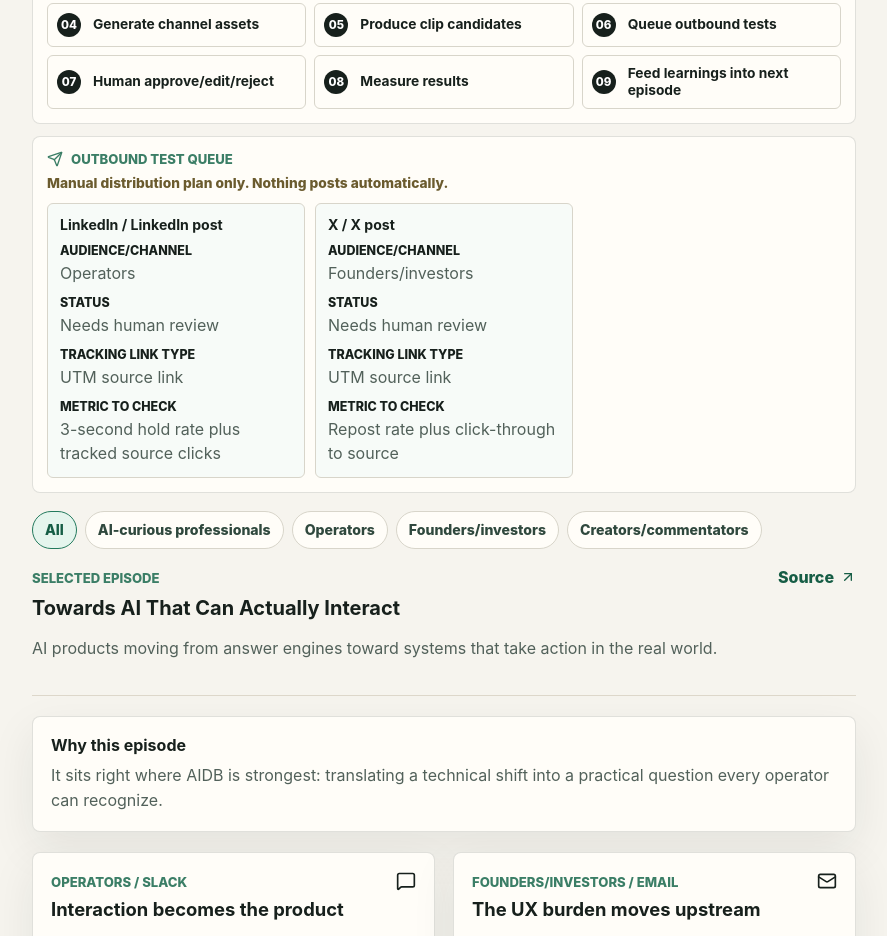
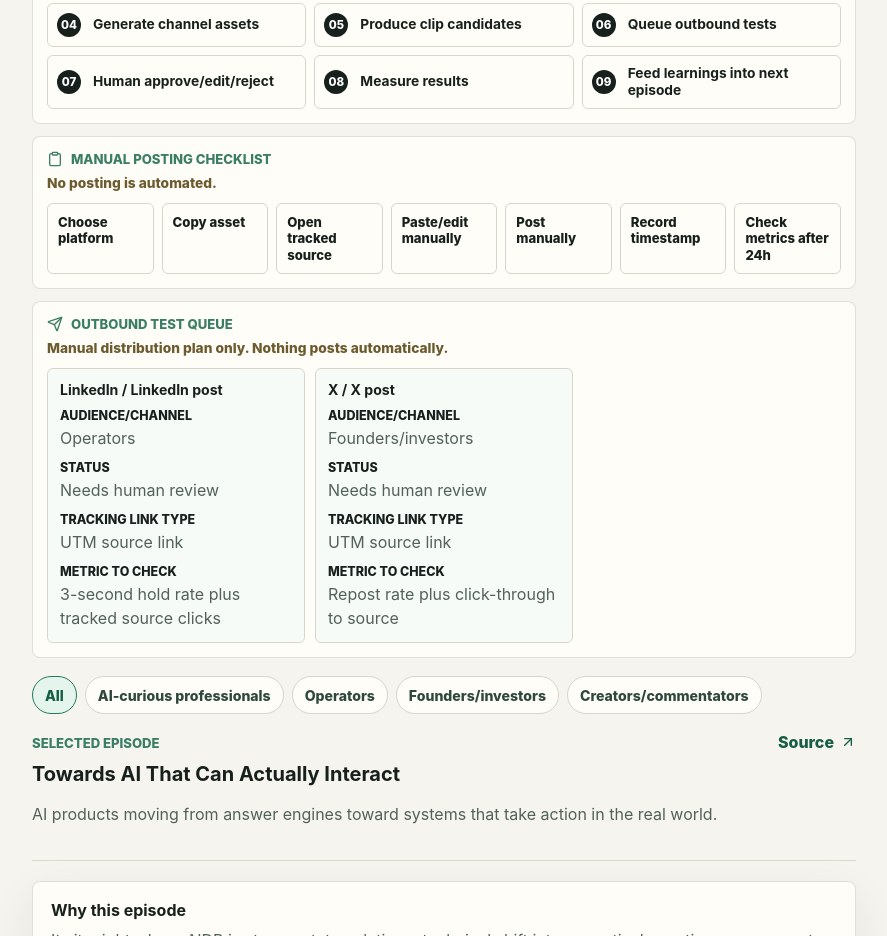
Before and after one commit to tedfarino/aidb-shareability-lab, a React (Vite) app: page / in a window 1280 px wide. Shown: the part 1960-2896 px from the top of the page, without its empty margins (360-1247 px from the left). Built offline with nearby package versions, Linux system fonts and the light colour scheme.

Commit message:
Add manual posting checklist

```diff
--- a/src/main.tsx
+++ b/src/main.tsx
@@ -122,6 +122,15 @@
     "Human approve/edit/reject",
     "Measure results",
     "Feed learnings into next episode",
+  ];
+  const manualPostingChecklist = [
+    "Choose platform",
+    "Copy asset",
+    "Open tracked source",
+    "Paste/edit manually",
+    "Post manually",
+    "Record timestamp",
+    "Check metrics after 24h",
   ];
   const topMoment = useMemo(
     () =>
@@ -295,6 +304,19 @@
                 </div>
               ))}
             </div>
+          </section>
+
+          <section className="manual-checklist" aria-label="Manual posting checklist">
+            <div className="panel-header">
+              <Clipboard size={16} aria-hidden="true" />
+              Manual Posting Checklist
+            </div>
+            <p className="review-note">No posting is automated.</p>
+            <ol className="checklist-steps">
+              {manualPostingChecklist.map((step) => (
+                <li key={step}>{step}</li>
+              ))}
+            </ol>
           </section>
 
           <section className="outbound-queue" aria-label="Outbound test queue">
--- a/src/styles.css
+++ b/src/styles.css
@@ -89,6 +89,7 @@
 .intake-contract,
 .data-sources,
 .processing-runbook,
+.manual-checklist,
 .outbound-queue,
 .moment-card,
 .package-copy,
@@ -466,6 +467,33 @@
   line-height: 1.25;
 }
 
+.manual-checklist {
+  margin-bottom: 12px;
+  padding: 14px;
+  box-shadow: none;
+}
+
+.checklist-steps {
+  display: grid;
+  grid-template-columns: repeat(7, minmax(0, 1fr));
+  gap: 8px;
+  margin: 0;
+  padding: 0;
+  list-style: none;
+}
+
+.checklist-steps li {
+  min-width: 0;
+  padding: 10px;
+  border: 1px solid #d8d5ca;
+  border-radius: 6px;
+  background: #fffdf8;
+  color: #17201c;
+  font-size: 0.82rem;
+  font-weight: 800;
+  line-height: 1.25;
+}
+
 .outbound-queue {
   margin-bottom: 18px;
   padding: 14px;
@@ -712,6 +740,7 @@
   .intake-grid,
   .source-grid,
   .runbook-grid,
+  .checklist-steps,
   .outbound-grid {
     grid-template-columns: 1fr;
   }
```
